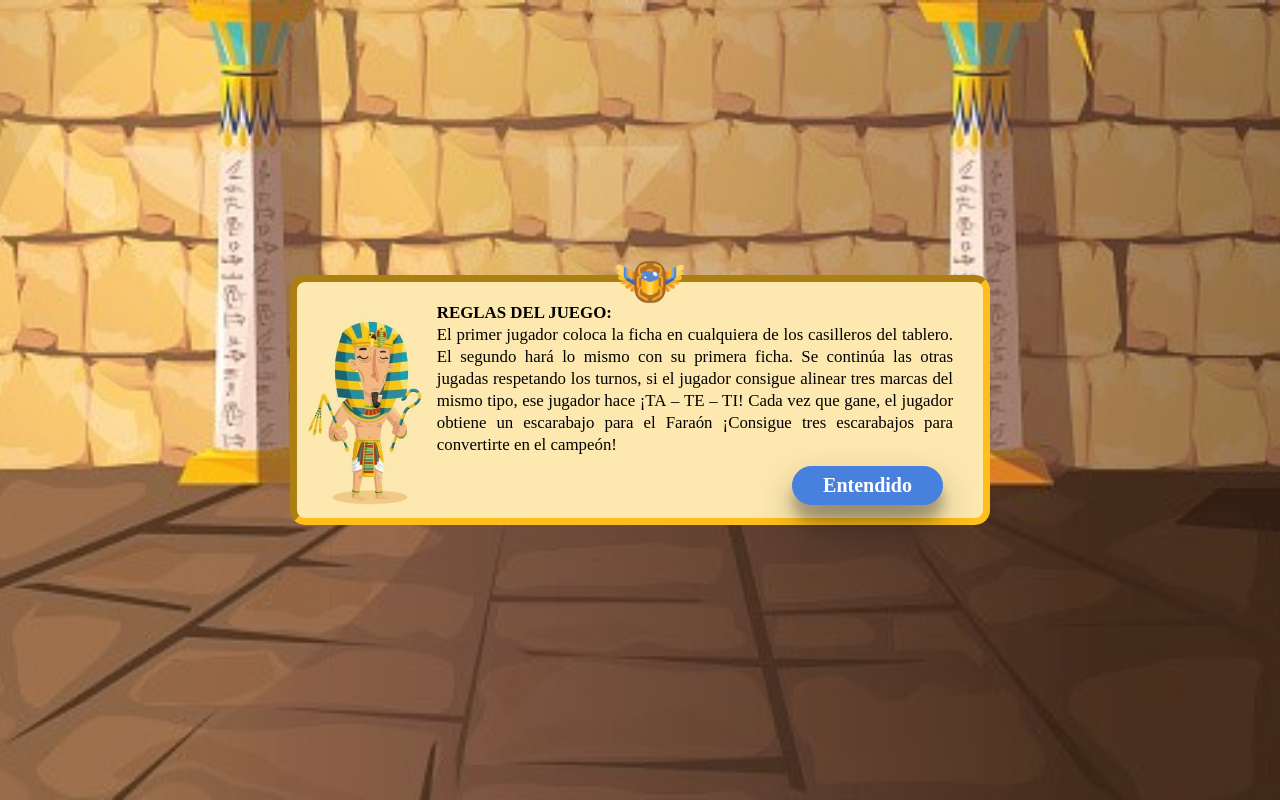
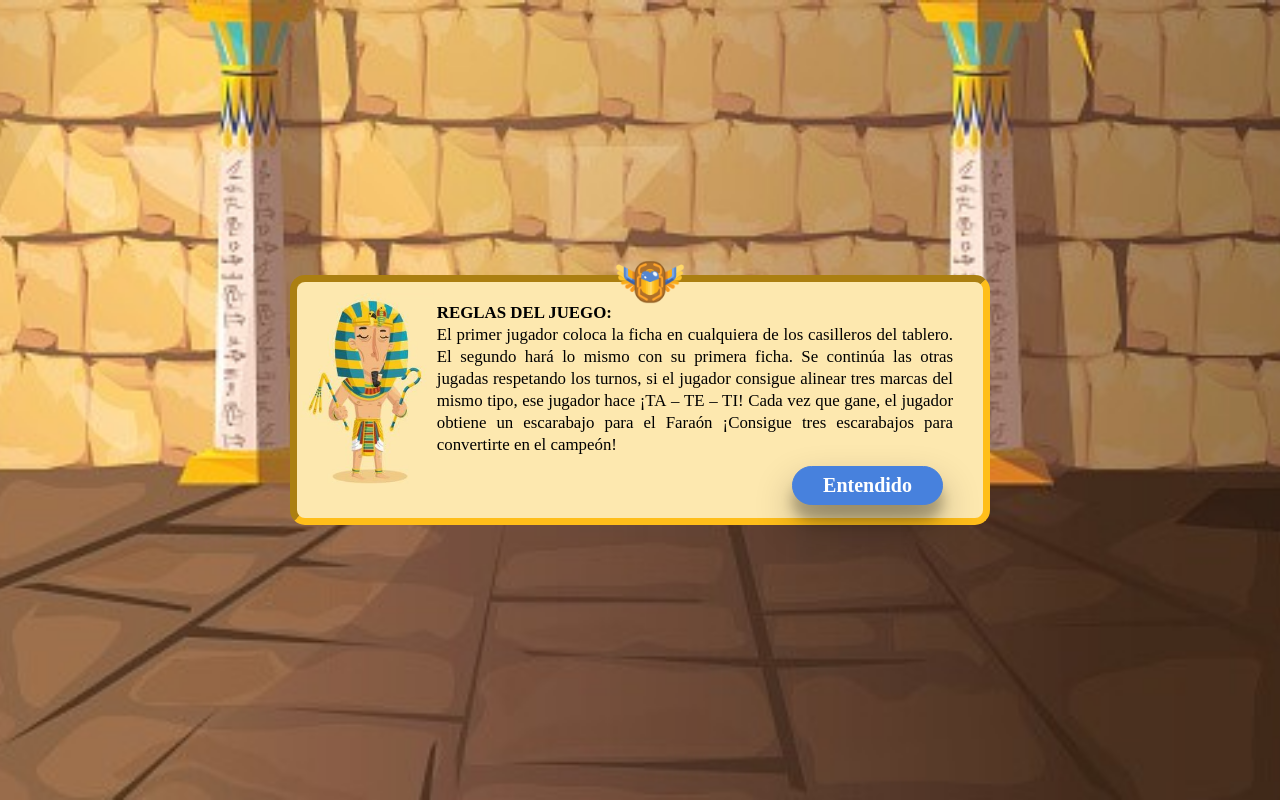
Before and after one commit to Solcii/Tres-faraones-en-linea, a React (Create React App) app: page / in a window 1280 px wide. Both pictures are taken after a click on the button "INICIAR JUEGO". Built offline with nearby package versions, Linux system fonts and the light colour scheme; a web font is replaced by a local one.

Commit message:
set hasta tres puntos por jugador

```diff
--- a/src/App.js
+++ b/src/App.js
@@ -22,6 +22,7 @@ const winningPositions = [
 const App = () => {
   const [gameMenu, setGameMenu] = useState(true);
   const [gameOn, setGameOn] = useState(true);
+  const [modalOn, setModalOn] = useState(true);
   const [turn, setTurn] = useState('X');
   const [squares, setSquares] = useState(Array(9).fill(null));
   const [winningSquares, setWinningSquares] = useState([]);
@@ -66,11 +67,21 @@ const App = () => {
 
   const handleGameOn = () =>{
     setGameOn(!gameOn);
+    modalChangeClass();
   }
 
   const finishGame = () =>{
     startGame();
     handleGameOn();
+    setModalOn(true);
+    setScore({
+      X:0,
+      O:0,
+    });
+  }
+
+  const modalChangeClass = () => {
+    setModalOn(!modalOn)
   }
 
   const endGame = (result, winningPositions) => {
@@ -80,6 +91,9 @@ const App = () => {
         ...score,
         [result]: score[result] + 1,
       })
+      if(score[result] === 2){
+        setTimeout(modalChangeClass, 2000);
+      }
 
     }
 
@@ -87,18 +101,19 @@ const App = () => {
     setTimeout(reset, 2000);
   }
 
-  const reglas = 'El primer jugador coloca la ficha en cualquiera de los casilleros del tablero. El segundo hará lo mismo con su primera ficha. Se continúa las otras jugadas respetando los turnos, si el jugador consigue alinear tres marcas del mismo tipo, ese jugador hace ¡TA – TE – TI! Cada vez que gane, el jugador obtiene un escarabajo para el Faraón ¡Consigue tres escarabajos para convertirte en el campeón!'
+  const reglas = 'El primer jugador coloca la ficha en cualquiera de los casilleros del tablero. El segundo hará lo mismo con su primera ficha. Se continúa las otras jugadas respetando los turnos, si el jugador consigue alinear tres marcas del mismo tipo, ese jugador hace ¡TA – TE – TI! Cada vez que gane, el jugador obtiene un escarabajo para el Faraón ¡Consigue tres escarabajos para convertirte en el campeón!';
+  const winner_text = 'Has conseguido tres escarabajos para el Faraón, ¡Eres el nuevo campeón de egipto!'
 
 
   return (
     <div className="container">
 
       {gameMenu ? <div className='menu-container'><div className='beetle-container'><Beetle/><Beetle/></div><Title/><Button onClick={startGame} buttonTextContent={'INICIAR JUEGO'}/></div>
-      : gameOn ? <Modal modalTitle={'REGLAS DEL JUEGO:'} modalText={reglas} onClick={handleGameOn} buttonTextContent={'Entendido'}/> :
+      : gameOn ? <Modal modalStatus={modalOn} modalTitle={'REGLAS DEL JUEGO:'} modalText={reglas} onClick={handleGameOn} buttonTextContent={'Entendido'}/> :
       <>
       <Board winningSquares={winningSquares} turn={turn} squares={squares} onClick={handleClick}/>
       <ScoreBoard scoreO={score.O} scoreX={score.X}/>
-      <Button onClick={finishGame} buttonTextContent={'Volver a inicio'}/></>}
+      <Modal modalStatus={modalOn} modalTitle={`¡Felicitaciones jugador ${turn}!`} modalText={winner_text} onClick={finishGame} buttonTextContent={'Volver a inicio'}/></>}
     </div>
   );
 }
--- a/src/components/Modal/Modal.css
+++ b/src/components/Modal/Modal.css
@@ -6,6 +6,15 @@
     width: 70rem;
     height: 25rem;
     border-radius: 1.5rem;
+}
+
+.modal-container.true {
+    display: block;
+    position: absolute;
+}
+
+.modal-container.false {
+    display: none;
 }
 
 .pharaoh {
@@ -18,7 +27,7 @@
     position: absolute;
     top: 0;
     left: 0;
-    transform: translate(-9%, 17%);
+    transform: translate(-9%, 6%);
 }
 
 .modal-body {
--- a/src/components/Modal/Modal.js
+++ b/src/components/Modal/Modal.js
@@ -2,9 +2,10 @@ import Button from '../Button/Button'
 import './Modal.css'
 import Beetle from '../Beetle/Beetle'
 
-const Modal = ({onClick, modalTitle, modalText, buttonTextContent}) => {
+const Modal = ({modalStatus, onClick, modalTitle, modalText, buttonTextContent}) => {
+    const modalClasses = `modal-container ${modalStatus}`
     return (
-        <div className='modal-container'>
+        <div className={modalClasses}>
             <Beetle />
             <div className='pharaoh'></div>
             <div className='modal-body'>
```
